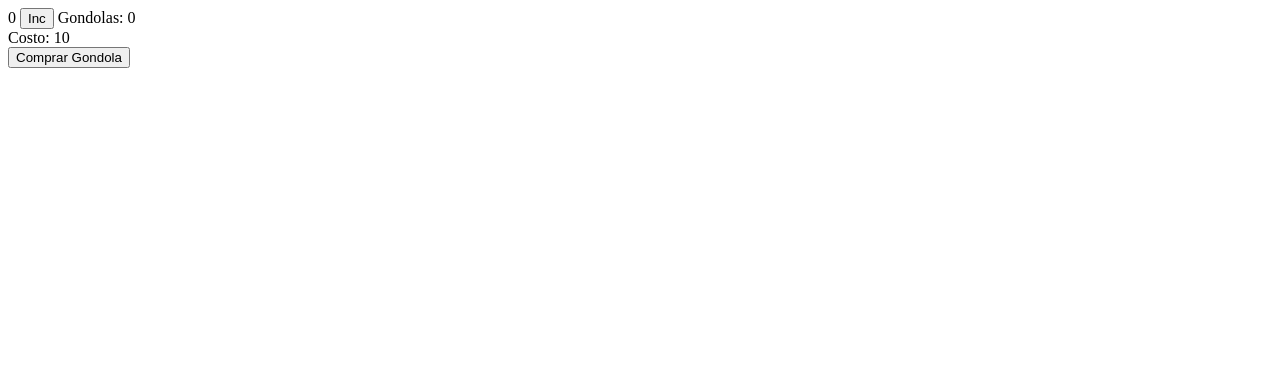
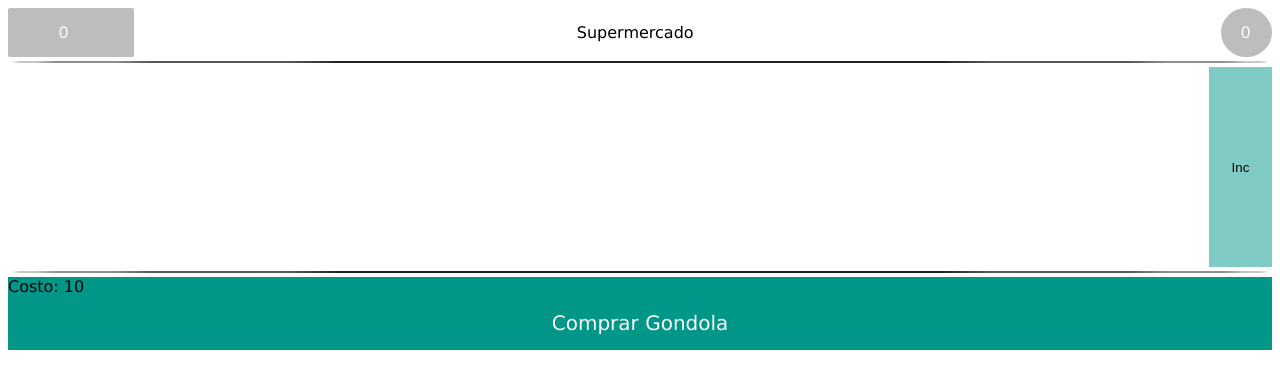
Before and after one commit to max1y0/incremental, a plain HTML site: page index.html in a window 1280 px wide. Drawn offline with nearby package versions, Linux system fonts and the light colour scheme.

Commit message:
Terminado el tutorial, comienzo en capa visual

```diff
--- a/index.html
+++ b/index.html
@@ -2,18 +2,32 @@
 <meta charset="UTF-8">
 <html>
 	<head>
+		<script src="https://ajax.googleapis.com/ajax/libs/jquery/1.11.0/jquery.min.js"></script>
 		<link rel="stylesheet" type="text/css" href="interface.css" />
 
 	</head>
 
 	<body>
-		<span id=coinCounter></span>
-		<button type="button" onClick="coinClick(1)">Inc</button>
-
-		Gondolas: <span id="gondola">0</span><br/>
-		Costo: <span id="gondolaCost">10</span><br/>
-		<button type="button" onClick="buyGondola()">Comprar Gondola</button>
-
+		<div class="header">
+			<div class="coins">
+				<span id=coinCounter></span>
+			</div>
+			<div class="title"> Supermercado </div>
+			<div class="gondolas"
+				Gondolas: <span id="gondola">0</span><br/>
+			</div>
+		</div>
+		<div class= "separator"></div>
+		<div class="main">
+			<button class= "buttonInc" type="button" onClick="manualCoinClick()">Inc</button>
+		</div>
+		<div class= "separator"></div>
+		<div class= "footer"
+			<div class= "gondolas">
+				Costo: <span id="gondolaCost">10</span><br/>
+				<button class="buttonAdd"type="button" onClick="buy(0)">Comprar Gondola</button>
+			</div>
+		</div>
 		<script type="text/javascript" src="main.js"></script>
 	</body>
 
--- a/interface.css
+++ b/interface.css
@@ -0,0 +1,84 @@
+* {
+    box-sizing: border-box;
+}
+html {
+    font-family: "Lucida Sans", sans-serif;
+}
+
+.header .coins {
+	width: 10%;
+	float: left;
+	padding: 15px;
+	padding-left: 4%;
+
+	color: #FAFAFA;
+	background: #BDBDBD;
+	border-radius: 2px;
+}
+
+.header .title{
+	width: 86%;
+	float: left;
+	padding: 15px;
+	padding-left: 35%;
+	color:212121;
+}
+
+.header .gondolas {
+	width: 4%;
+	float: left;
+	padding: 15px;
+	padding-left: 1.5%;
+	color: #FAFAFA;
+	background: #BDBDBD;
+	border-radius: 100%;
+}
+
+.separator{
+	width: 100%;
+	float: left;
+	margin-top: 4px;
+	margin-bottom: 4px;
+	height: 2px;
+	background: #212121;
+	border-radius: 100%;
+}
+
+.main{
+	clear: all;/*
+	width: 100%;
+	float: left;*/
+	/*padding: 15px*/
+}
+.main .gondolas{
+	width: 20%;
+	float:left;
+	padding: 5%;
+	background: #f44336;
+	color: #FAFAFA;
+	border: none;
+}
+.buttonInc{
+	width: 5%;
+    float: right;
+    height: 200px;
+    background: #80CBC4;
+    border:none;
+}
+
+.footer{
+	width: 100%;
+	float: left;
+	background: #009688;
+}
+
+.buttonAdd{
+	width: 100%;
+	background: none;
+	border: none;
+	color: #FAFAFA;
+	font-family: "Lucida Sans", sans-serif;
+	font-size: 20px;
+	padding-bottom: 15px;
+	padding-top:15px;
+}
--- a/main.js
+++ b/main.js
@@ -1,23 +1,78 @@
-var coins = 0;
-var gondolas = 0;
+// var coins = 0;
+// var gondolas = 0;
+var gondolas = [];
 
-function coinClick (n){
-	coins += n;
-	document.getElementById("coinCounter").innerHTML = coins;
+
+//Buildings objects
+function Gondola() {
+    this.name = "Gondola";
+    this.cost = 10;
+    this.persec = 1;
 }
 
-function buyGondola(){
-    var gondolaCost = Math.floor(10 * Math.pow(1.1,gondolas));     //works out the cost of this gondola
-    if(coins >= gondolaCost){                                   //checks that the player can afford the cursor
-        gondolas++;                                   //increases number of cursors
-    	coins -= gondolaCost;                          //removes the cookies spent
-        document.getElementById('gondola').innerHTML = gondolas;  //updates the number of cursors for the user
-        document.getElementById('coinCounter').innerHTML = coins;  //updates the number of cookies for the user
+//Game object
+function GameSave() {
+    this.money = 0;
+    this.gondolas = [];                             //qty of gondolas in this game? Creo que cuenta la cantidad de gondolas en un campo del arreglo gondolas
+    for (var i = 0;i < gondolas.length;i++) {       //cuando yo quiera crear gondolas en distintas posiciones del arreglo esto va a hacer ruido
+        this.gondolas[i] = 0;
+    }
+}
+
+//Loads the first gondola
+function InitGondolas() {
+    LoadGondolas("Gondola "+gondolas.length,10,1);
+}
+
+//loads the gondola data in the array
+function LoadGondolas(name,cost,persec) {
+    var cur = gondolas.length;
+    gondolas[cur] = new Gondola();
+    gondolas[cur].name = name;
+    gondolas[cur].persec = persec;
+    gondolas[cur].cost = cost;
+}
+
+//click for the button
+function manualCoinClick (n){
+    game.money ++;
+    document.getElementById("coinCounter").innerHTML = game.money;
+}
+
+//automated click when have gondolas
+function coinClick (){
+    for (var i = 0;i < gondolas.length;i++) {
+        game.money += game.gondolas[i] * gondolas[i].persec;
+    }
+    document.getElementById("coinCounter").innerHTML = game.money;
+}
+
+function buy(id){
+    if(game.money >= gondolas[id].cost){                                       //checks that the player can afford the gondola
+        game.gondolas[id]++;                                                 //increases number of gondolas
+        game.money -= gondolas[id].cost;                                       //removes the coins spent
+        document.getElementById('gondola').innerHTML = game.gondolas[id];    //updates the number of gondolas for the user
+        document.getElementById('coinCounter').innerHTML = game.money;   //updates the number of coins for the user
     };
-    var nextCost = Math.floor(10 * Math.pow(1.1,gondolas));       //works out the cost of the next cursor
-    document.getElementById('gondolaCost').innerHTML = nextCost;  //updates the cursor cost for the user
+    gondolas[id].cost = Math.floor(10 * Math.pow(1.1,game.gondolas[id]));         //works out the cost of the next gondola
+    document.getElementById('gondolaCost').innerHTML = gondolas[id].cost;    //updates the Gondola cost for the user
+    show();
 };
 
+function show () {
+    for (var i = 0; i < gondolas.length; i++) {
+        // console.log(game.gondolas[i]);
+    };
+}
+
+
+//Game Loop
 window.setInterval(function(){
-	coinClick(gondolas);
+    coinClick();
 }, 1000);
+
+
+window.onload = function() {
+    InitGondolas();
+    window.game = new GameSave();
+};
```
Also changed, not shown: to do.txt.
